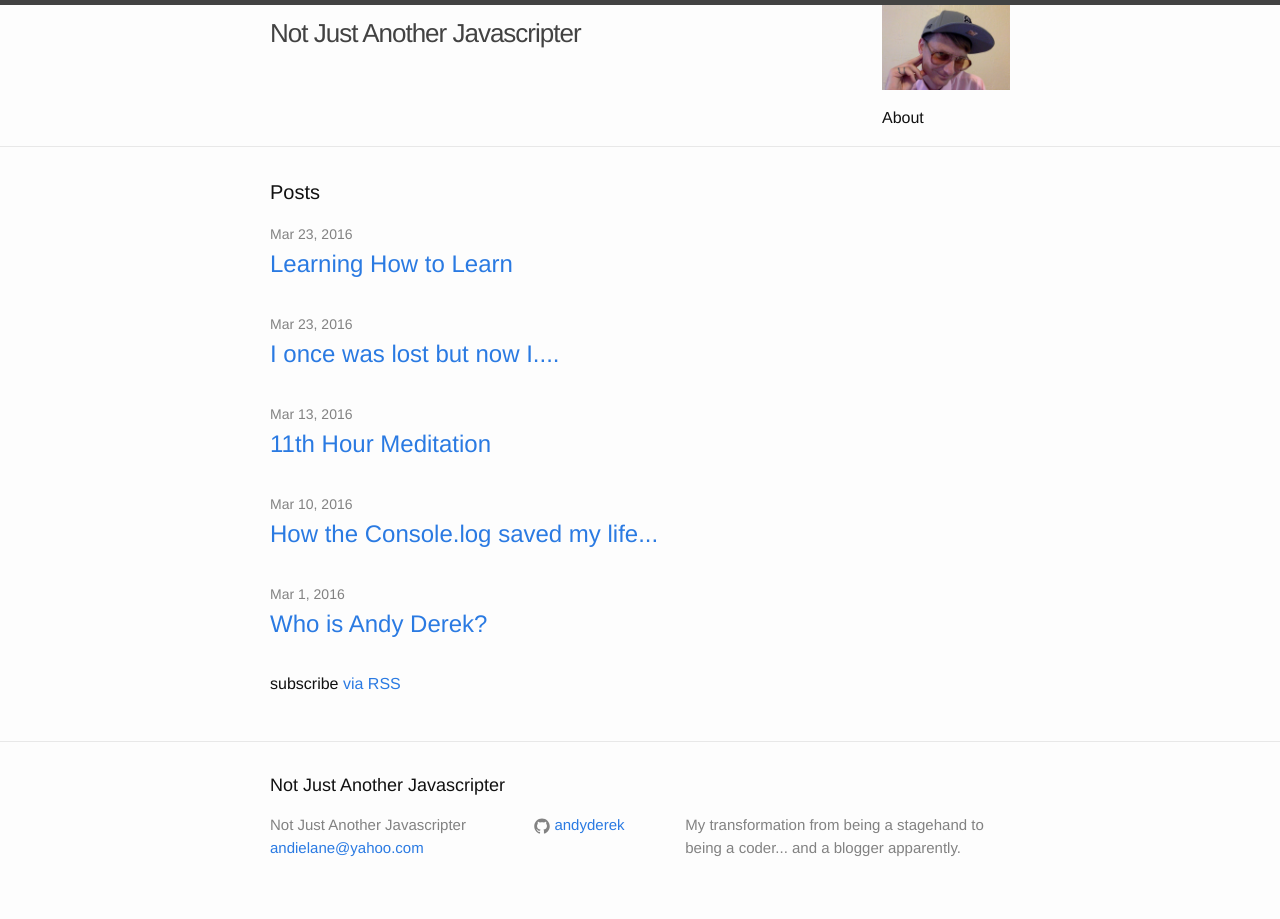
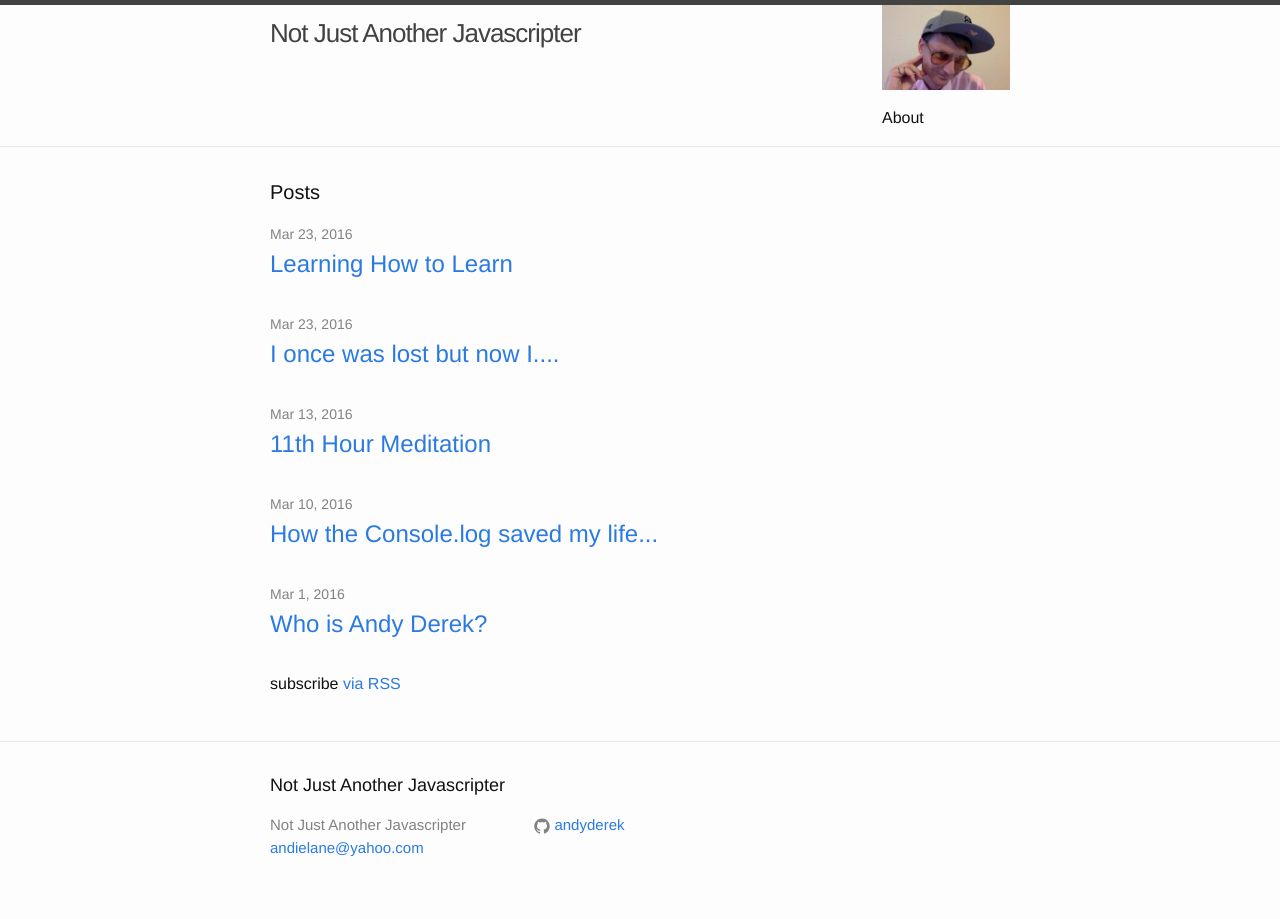
Before and after one commit to andyderek/andyderek.github.io, a Jekyll site: the page built from index.html, in a window 1280 px wide. Built offline with Jekyll 4.4.1, drawn with Linux system fonts in a browser that asks for light colours.

Commit message:
Update _config.yml

```diff
--- a/_config.yml
+++ b/_config.yml
@@ -9,8 +9,7 @@
 title: Not Just Another Javascripter
 email: andielane@yahoo.com
 description: > # this means to ignore newlines until "baseurl:"
-  My transformation from being a stagehand to being a coder...
-  and a blogger apparently.
+
 baseurl: "" # the subpath of your site, e.g. /blog
 url: "andyderek.github.io" # the base hostname & protocol for your site
 # twitter_username: jekyllrb
```
